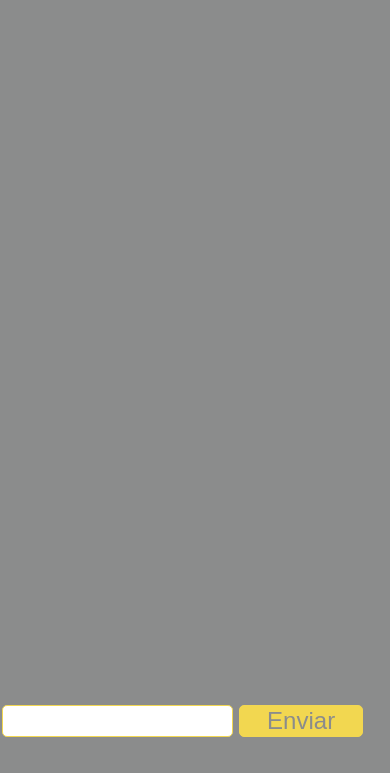
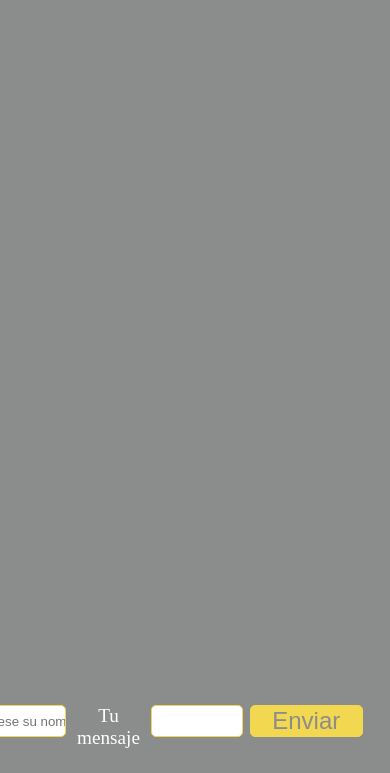
Before and after one commit to MatL98/CHATMAT, a website: page public/index.html in a window 390 px wide. Shown: the part 71-844 px from the top of the page. Drawn offline with nearby package versions, Linux system fonts and the light colour scheme; no server answers.

Commit message:
add mobile view

```diff
--- a/public/styles.css
+++ b/public/styles.css
@@ -71,3 +71,19 @@ p{
     font-size: 2.5rem;
     color: white;
 }
+
+@media screen and (max-width: 480px) {
+    .formChat{
+    display: flex;
+    flex-direction: row;
+    justify-content: center;
+    }
+    input{
+    height: 2rem;
+    width: 5.8rem;
+    }
+    .containerText{
+    width: 26rem;
+
+}
+}
```
